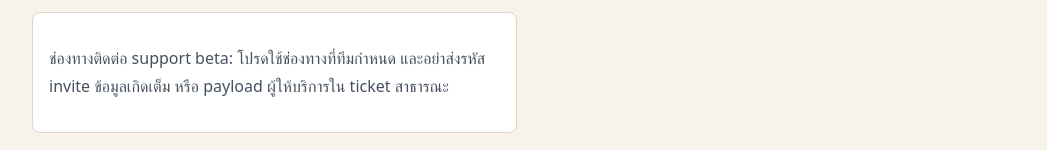
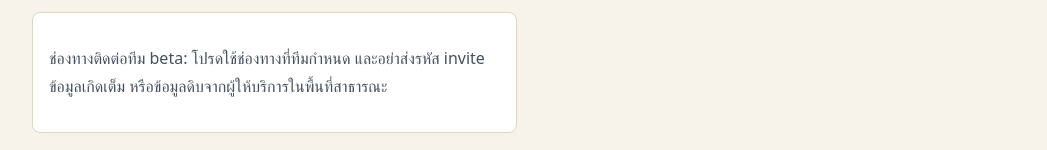
Before and after one commit to chawit1103/thai-horoscope-platform, a Next.js app in the folder apps/web/: page /beta in a window 1280 px wide. Shown: the part 1094-1244 px from the top of the page, without its empty margins (116-1163 px from the left). Built offline with nearby package versions, Linux system fonts and the light colour scheme; no server answers.

Commit message:
Keep beta launch copy renderable

```diff
--- a/apps/web/src/mvp/beta-launch.ts
+++ b/apps/web/src/mvp/beta-launch.ts
@@ -70,7 +70,7 @@ const betaLaunchCopy:BetaLaunchCopy = {
   notificationPreferenceExplanation:"ตั้งค่าการแจ้งเตือนได้ตามหัวข้อที่ต้องการ หากปิดรับ ระบบ mock จะไม่คิวข้อความในหัวข้อนั้น",
   lineEmailConnectionExplanation:"LINE และ Email เป็นช่องทางรับข้อมูลที่แยกจากกัน ใน beta นี้ใช้ mock หรือ sandbox ตามการตั้งค่าเท่านั้น และไม่ส่งแคมเปญจริงโดยไม่มีการอนุมัติ",
   feedbackRequest:"หลังทดลองใช้งาน ช่วยบอกเราว่าส่วนใดอ่านเข้าใจง่าย ส่วนใดควรปรับ และข้อจำกัด beta ชัดเจนพอหรือไม่",
-  supportContactPlaceholder:"ช่องทางติดต่อ support beta: โปรดใช้ช่องทางที่ทีมกำหนด และอย่าส่งรหัส invite ข้อมูลเกิดเต็ม หรือ payload ผู้ให้บริการใน ticket สาธารณะ",
+  supportContactPlaceholder:"ช่องทางติดต่อทีม beta: โปรดใช้ช่องทางที่ทีมกำหนด และอย่าส่งรหัส invite ข้อมูลเกิดเต็ม หรือข้อมูลดิบจากผู้ให้บริการในพื้นที่สาธารณะ",
 };
 
 const prohibitedUnsafeCopyPatterns = [
```
Also changed, not shown: 1 other file (tests, documents, lock files or other folders).
